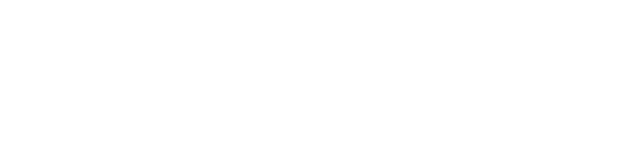
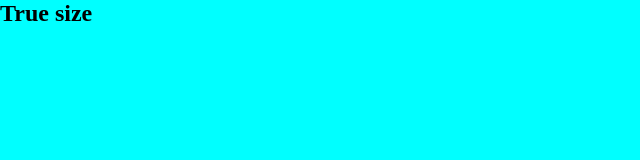
Before and after one commit to NazimkovMykola/command_work, a plain HTML site: page index.html in a window 1280 px wide. Shown: the whole page, without its empty margins (0-640 px from the left). Drawn offline with Linux system fonts and the light colour scheme.

Commit message:
command  work

```diff
--- a/index.html
+++ b/index.html
@@ -7,6 +7,8 @@
     <link rel="stylesheet" href="style.css">
 </head>
 <body>
-
+    <section class="yaro">
+        <h1>True size</h1>
+    </section>
 </body>
 </html>
--- a/style.css
+++ b/style.css
@@ -4,3 +4,8 @@
     box-sizing: border-box;
     scroll-behavior: smooth;
 }
+
+.yaro{
+    min-height:100vh;
+    background-color: cyan;
+}
```
